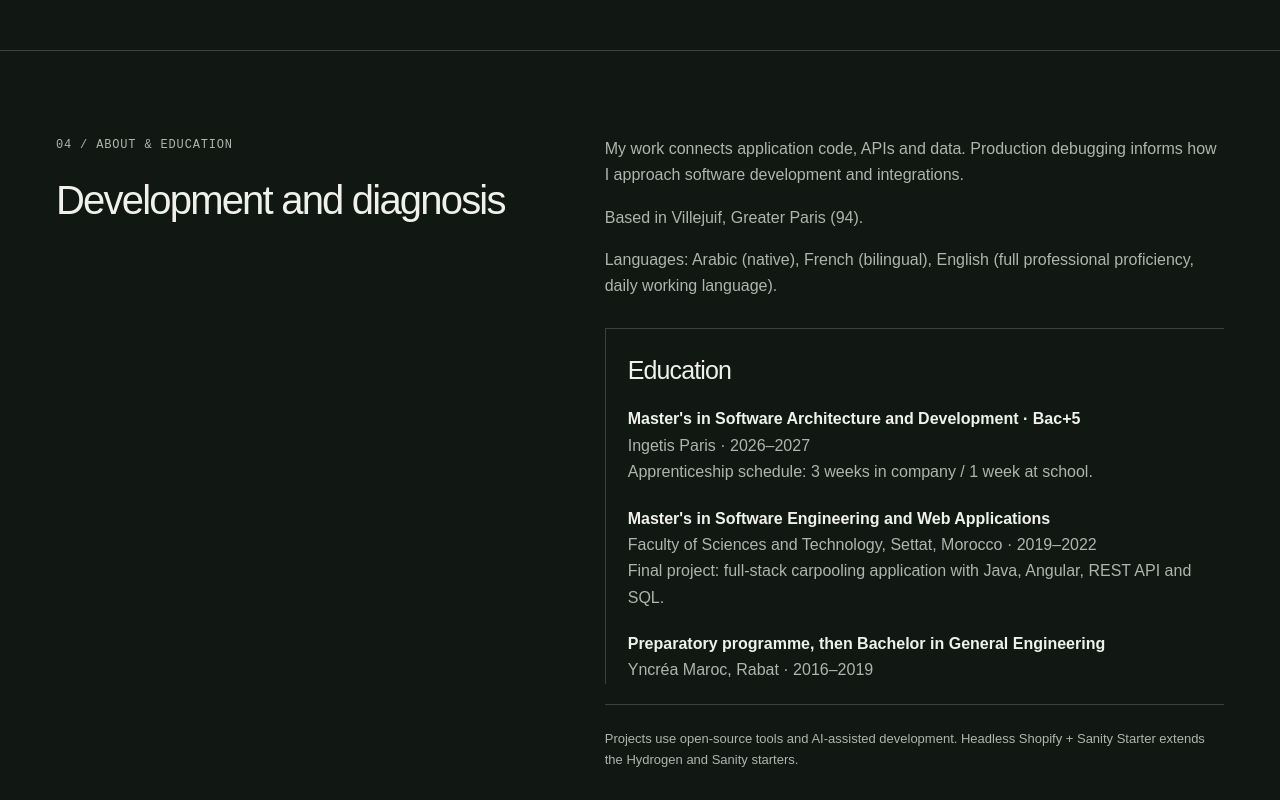
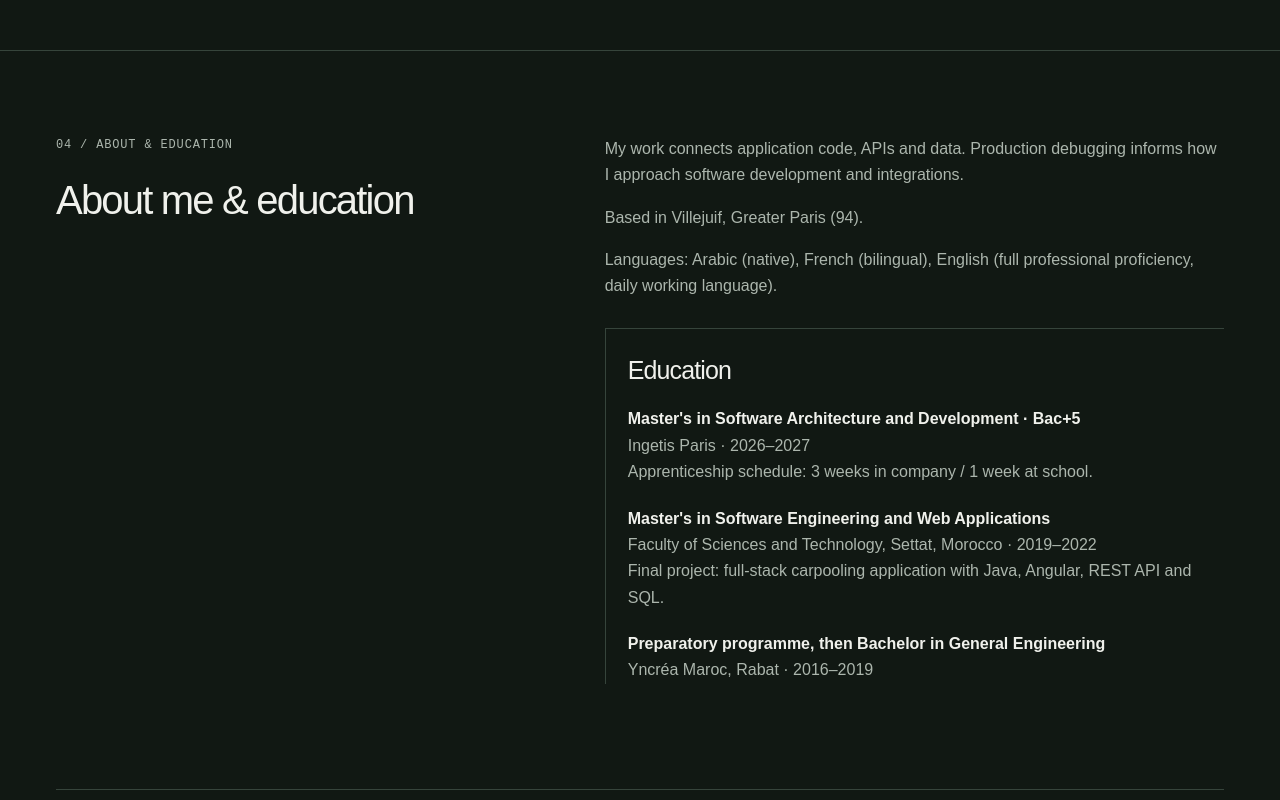
Before and after one commit to ouastihamza/ouastihamza.github.io, a Next.js app: page / in a window 1280 px wide. Shown: the part 5940-6740 px from the top of the page. Built offline with nearby package versions, Linux system fonts and the light colour scheme.

Commit message:
fix: clarify about heading and remove misplaced attribution

```diff
--- a/app/page.tsx
+++ b/app/page.tsx
@@ -179,7 +179,7 @@ export default function Home() {
           </div>
         </section>
         <TechGrid />
-        <section id="about" className="practice wrap"><div className="sticky-heading" data-reveal><p className="eyebrow">04 / ABOUT & EDUCATION</p><h2>Development and diagnosis</h2></div><div data-reveal><p>My work connects application code, APIs and data. Production debugging informs how I approach software development and integrations.</p><p>Based in {profile.location}.</p><p>Languages: {profile.languages}.</p><div id="education" className="education"><h3>Education</h3>{education.map((entry) => (<p key={entry.title}><strong>{entry.title}</strong>{entry.details.map((detail) => (<span key={detail}><br />{detail}</span>))}</p>))}</div><p className="authorship">Projects use open-source tools and AI-assisted development. Headless Shopify + Sanity Starter extends the Hydrogen and Sanity starters.</p></div></section>
+        <section id="about" className="practice wrap"><div className="sticky-heading" data-reveal><p className="eyebrow">04 / ABOUT & EDUCATION</p><h2>About me &amp; education</h2></div><div data-reveal><p>My work connects application code, APIs and data. Production debugging informs how I approach software development and integrations.</p><p>Based in {profile.location}.</p><p>Languages: {profile.languages}.</p><div id="education" className="education"><h3>Education</h3>{education.map((entry) => (<p key={entry.title}><strong>{entry.title}</strong>{entry.details.map((detail) => (<span key={detail}><br />{detail}</span>))}</p>))}</div></div></section>
         <section id="contact" className="contact wrap" data-reveal>
           <Botanical className="botanical contact-botanical" />
           <p className="eyebrow">05 / CONTACT</p>
```
